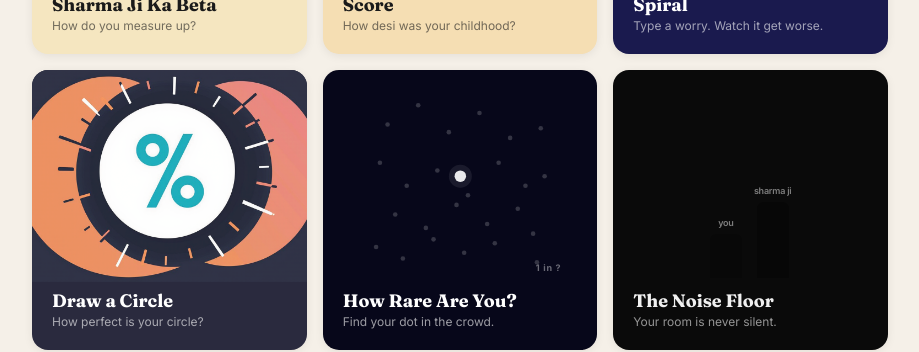
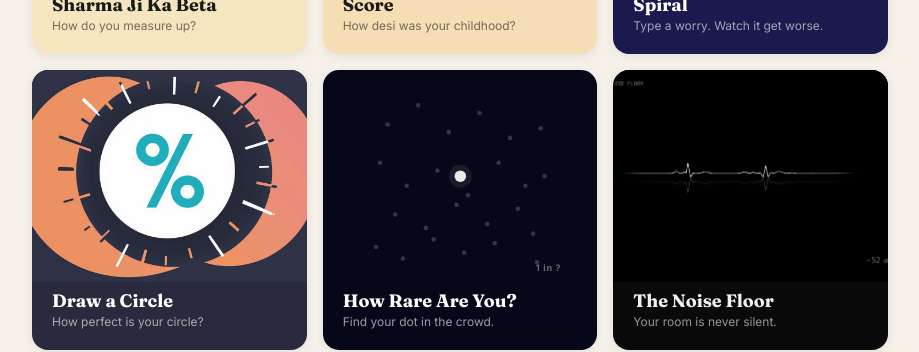
Before and after one commit to KshitijKoranne/wastemytime.fun, a Next.js app: page / in a window 1280 px wide. Shown: the part 498-850 px from the top of the page, without its empty margins (180-1099 px from the left). Built offline with nearby package versions, Linux system fonts and the light colour scheme.

Commit message:
feat: add noise-floor thumbnail
- Added noise-floor.png to public/images
- Wired into activities.ts (shows on homepage grid + YouMayLike)
- OG image and Twitter card updated in noise-floor layout

```diff
--- a/src/app/noise-floor/layout.tsx
+++ b/src/app/noise-floor/layout.tsx
@@ -26,9 +26,9 @@ export const metadata: Metadata = {
     url: "https://wastemytime.fun/noise-floor",
     images: [
       {
-        url: "/og-image.png",
-        width: 1200,
-        height: 630,
+        url: "/images/noise-floor.png",
+        width: 1305,
+        height: 734,
         alt: "The Noise Floor — ambient sound experiment",
       },
     ],
@@ -38,7 +38,7 @@ export const metadata: Metadata = {
     title: "The Noise Floor — Your Room Is Never Silent",
     description:
       "60 seconds of ambient listening. Discover what your room sounds like when you stop ignoring it.",
-    images: ["/og-image.png"],
+    images: ["/images/noise-floor.png"],
   },
 };
 
--- a/src/data/activities.ts
+++ b/src/data/activities.ts
@@ -67,5 +67,6 @@ export const activities: Activity[] = [
     bg: "#0a0a0a",
     text: "#f0f0f0",
     shape: "bars",
+    image: "/images/noise-floor.png",
   },
 ];
```
Also changed, not shown: public/images/noise-floor.png (added).
